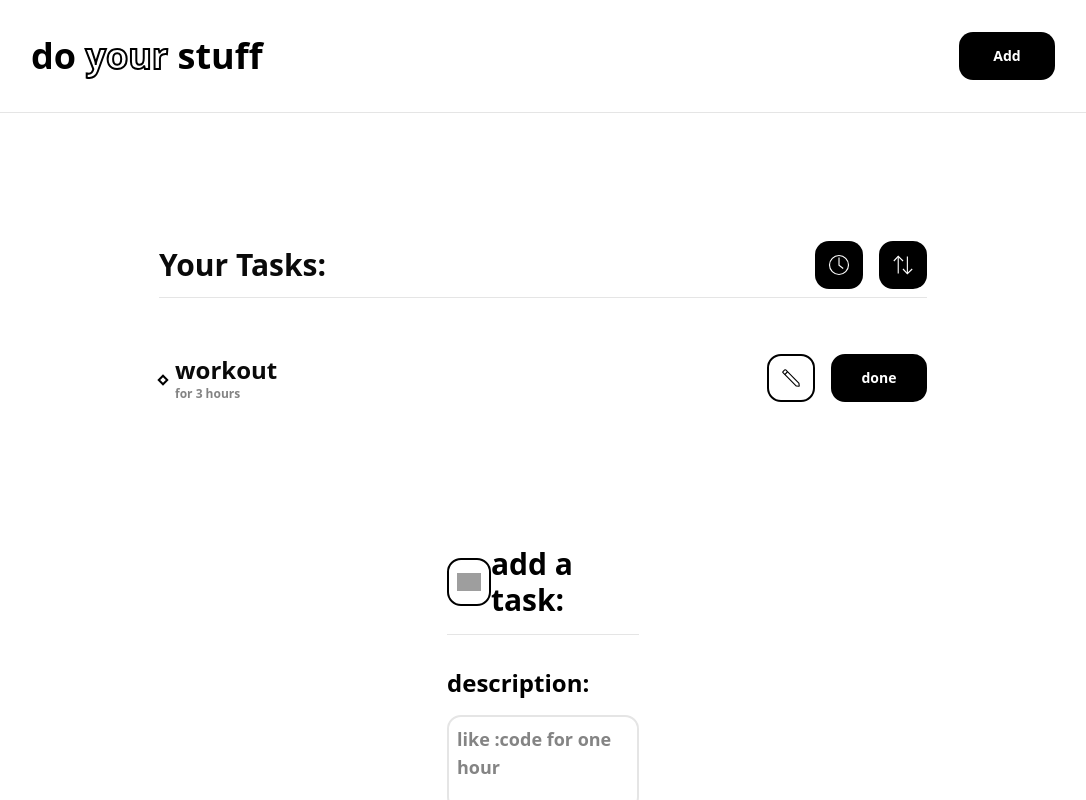
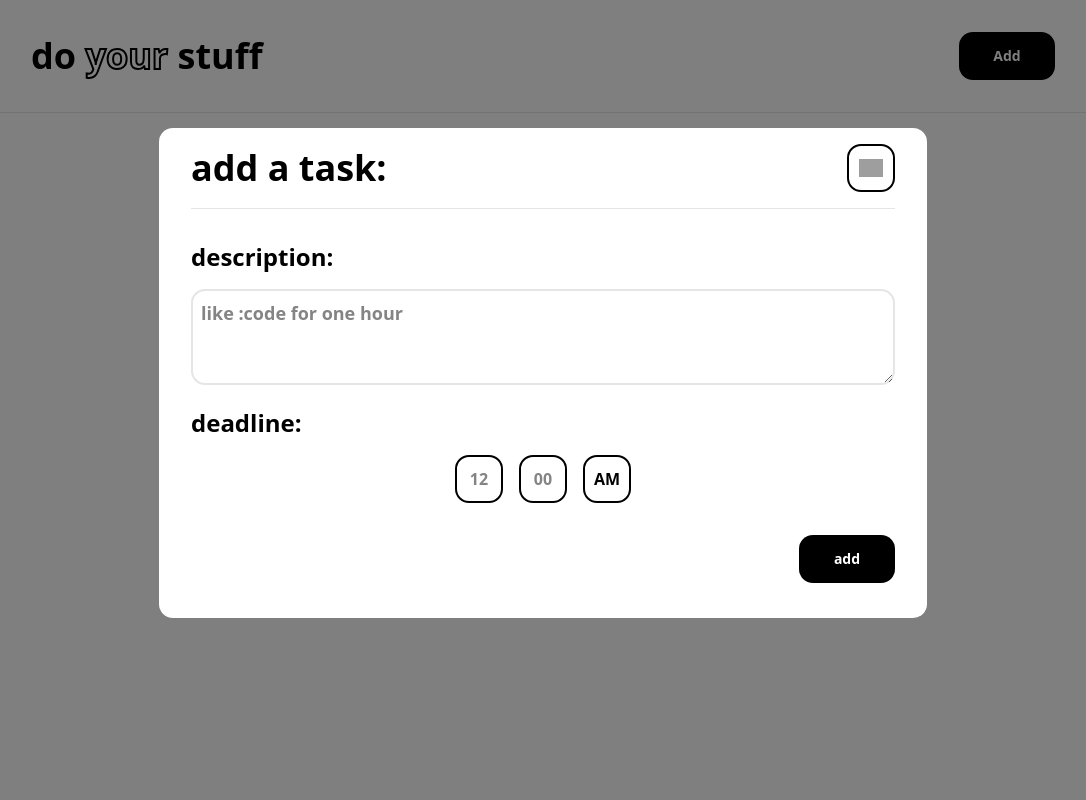
Before and after one commit to MohamCoder/Do-Your-Stuff-NextJs, a Next.js app: page / in a window 1280 px wide. Both pictures are taken after a click on the button "Add". Shown: the top 800 px of the page, without its empty margins (97-1183 px from the left). Built offline with nearby package versions, Linux system fonts and the light colour scheme; grey boxes are pictures that could not be loaded.

Commit message:
ui:fully functional

```diff
--- a/src/app/globals.css
+++ b/src/app/globals.css
@@ -23,6 +23,9 @@ input[type=number]::-webkit-outer-spin-button {
 
 input[type=number] {
   -moz-appearance: textfield;
+}
+input {
+  @apply w-12 h-12 border-2 border-black bg-white rounded-xl flex items-center justify-center select-none text-center placeholder:font-semibold font-semibold;
 }
 
 @custom-variant dark (&:is(.dark *));
--- a/src/app/page.tsx
+++ b/src/app/page.tsx
@@ -3,15 +3,29 @@ import { SquareButton } from "@/components/Buttons/img/SquareButton";
 import { BorderSquareButton } from "@/components/Buttons/img/BorderSquareButton";
 import { Button } from "@/components/Buttons/txt/Button";
 import { Todo } from "@/components/Todo";
-import { PopupModal } from "@/components/PopupModal";
-import { useState } from "react";
+import { Popup } from "@/components/Popup";
+import { useEffect, useState } from "react";
 
 export default function Home() {
-  const [isAsending, setIsAsending] = useState(false);
+  const [isAscending, setIsAscending] = useState(false);
   const [isTimeLeft, setIsTimeLeft] = useState(false);
+  const [showModal, setShowModal] = useState(false);
+  const [tasks, setTasks] = useState<{ title: string; deadline: Date ,id: number}[]>([]);
+  let lastId = 0;
+  useEffect(() => {
+    console.log(tasks);
+  }, [tasks, isAscending, isTimeLeft, showModal]);
 
   return (
     <>
+      {showModal && (
+        <Popup
+          onClose={() => setShowModal(false)}
+          onSubmit={(title: string, deadline: Date) =>
+            setTasks([...tasks, { title: title, deadline: deadline ,id: lastId++}])
+          }
+        />
+      )}
       <nav className="my-8 mx-32">
         <div className="flex justify-between items-center w-full gap-4">
           <span className="font-black text-black text-4xl">
@@ -20,7 +34,7 @@ export default function Home() {
             stuff
           </span>
 
-          <Button text="Add" />
+          <Button text="Add" onClick={() => setShowModal(true)} />
         </div>
       </nav>
 
@@ -33,7 +47,7 @@ export default function Home() {
             <SquareButton
               src="/time.svg"
               alt="time left"
-              className={isTimeLeft? "hidden" : ""}
+              className={isTimeLeft ? "hidden" : ""}
               onClick={() => setIsTimeLeft(!isTimeLeft)}
             />
             <BorderSquareButton
@@ -45,15 +59,15 @@ export default function Home() {
 
             <SquareButton
               src="/sort.svg"
-              alt="Asending Order"
-              className={isAsending ? "hidden" : ""}
-              onClick={() => setIsAsending(!isAsending)}
+              alt="Ascending Order"
+              className={isAscending ? "hidden" : ""}
+              onClick={() => setIsAscending(!isAscending)}
             />
             <BorderSquareButton
               src="/sort.svg"
               alt="Descending Order"
-              className={!isAsending ? "hidden" : ""}
-              onClick={() => setIsAsending(!isAsending)}
+              className={!isAscending ? "hidden" : ""}
+              onClick={() => setIsAscending(!isAscending)}
             />
           </span>
         </div>
@@ -62,12 +76,9 @@ export default function Home() {
       <hr className="mx-64" />
 
       <div id="tasks" className="mx-64 my-8">
-        <ul>
-          <li>
-            <Todo />
-          </li>
-        </ul>
-          <PopupModal />
+        {tasks.map((task, index) => (
+          <Todo key={index} task={task} isTimeLeft={isTimeLeft}/>
+        ))}
       </div>
     </>
   );
--- a/src/components/Buttons/txt/Button.tsx
+++ b/src/components/Buttons/txt/Button.tsx
@@ -1,7 +1,18 @@
-export function Button({text, onClick}: {text: string , onClick?: () => void}) {
+export function Button({
+  text,
+  onClick,
+}: {
+  text: string;
+  onClick?: () => void;
+}) {
   return (
-      <div className="h-12 w-24 bg-black rounded-xl flex items-center justify-center">
-        <button className="text-white text-sm font-black select-none" onClick={onClick}>{text}</button>
-      </div>
-  )
+    <div
+      className="h-12 w-24 bg-black rounded-xl flex items-center justify-center"
+      onClick={onClick}
+    >
+      <button className="text-white text-sm font-black select-none">
+        {text}
+      </button>
+    </div>
+  );
 }
--- a/src/components/InfoElements/Input.tsx
+++ /dev/null
@@ -1,23 +0,0 @@
-export function Input(props: {
-  placeholder?: string;
-  className?: string;
-  min?: number;
-  max?: number;
-  value?: number;
-  type?: string;
-}) {
-  return (
-    <input
-      className={
-        "w-12 h-12 border-2 border-black bg-white rounded-xl flex items-center justify-center select-none text-center placeholder:font-semibold font-semibold" +
-        " " +
-        props.className
-      }
-      placeholder={props.placeholder}
-      min={props.min}
-      max={props.max}
-      value={props.value}
-      type={props.type}
-    />
-  );
-}
--- a/src/components/InfoElements/Selector.tsx
+++ b/src/components/InfoElements/Selector.tsx
@@ -1,13 +1,13 @@
 export function Selector(props : {
   options: string[];
+  onChange: (event: React.ChangeEvent<HTMLSelectElement>) => void;
   className?: string;
 }) {
   return (
     <div
       className={"h-12 w-12 border-2 border-black bg-white rounded-xl flex items-center justify-center select-none" + " " + props.className}
     >
-      <select className="flex items-center justify-center text-black text-md font-black">
-
+      <select className="flex items-center justify-center text-black text-md font-black" onChange={props.onChange}>
         {props.options.map((option, index) => (
           <option key={index} >{option}</option>
         ))}
--- /dev/null
+++ b/src/components/Popup.tsx
@@ -0,0 +1,129 @@
+"use client";
+import { BorderSquareButton } from "./Buttons/img/BorderSquareButton";
+import { Button } from "./Buttons/txt/Button";
+import { Selector } from "./InfoElements/Selector";
+import { useState } from "react";
+
+function sanitizeInput(min: number, max: number, target: HTMLInputElement) {
+  const value = target.value;
+  if (
+    Number(value) > max ||
+    Number(value) < min ||
+    Number.isNaN(Number(value))
+  ) {
+    target.value = min.toString();
+    return min;
+  }
+  //to remove zeros from the start
+  target.value = Number(value).toString();
+  return Number(value);
+}
+
+function convertDeadlineToDate(deadline: number[]) {
+  const hour = deadline[0]
+  const minute = deadline[1]
+  const amPm = deadline[2]
+
+  const isPM = amPm === 1
+  const date = new Date()
+  const todoHours = isPM ? hour + 12 : hour
+  const tododMinutes = minute
+
+  if (date.getHours() > todoHours ||
+     (date.getHours() === todoHours && date.getMinutes() > tododMinutes)){
+    date.setDate(date.getDate() + 1)
+  }
+
+  date.setHours(todoHours)
+  date.setMinutes(tododMinutes)
+  date.setSeconds(0)
+  date.setMilliseconds(0)
+
+  return date
+}
+
+export function Popup(props: {
+  onSubmit: (task: string, deadline: Date) => void;
+  onClose: () => void;
+  className?: string;
+}) {
+  const [task, setTask] = useState<string>("");
+  const [deadline, setDeadline] = useState<number[]>([0, 0, 0]);
+  return (
+    <div className={props.className}>
+      {/* background */}
+      <div className="h-[100vh] w-[100vw] bg-black opacity-50 absolute top-0 left-0 z-10"></div>
+      {/* modal */}
+      <div className="absolute top-0 left-0 w-full h-full z-20">
+        <div className="lg:mx-64 md:mx-32 mx-8 mt-32 h-[30.6rem] w-auto bg-white rounded-xl py-4 px-8">
+          <div className="w-full h-auto flex justify-between items-center">
+            <span className="font-semibold text-black md:text-4xl text-3xl">
+              add a task:
+            </span>
+            <BorderSquareButton
+              src="/close.svg"
+              alt="close"
+              onClick={props.onClose}
+            />
+          </div>
+          <hr className="mt-4" />
+          <div className="mt-8 font-semibold text-black text-2xl">
+            description:
+          </div>
+          <textarea
+            className="w-full h-24 border-2 border-black-15 rounded-xl mt-4 font-semibold text-lg p-2"
+            placeholder="like :code for one hour"
+            onChange={(e) => setTask(e.target.value)}
+          ></textarea>
+          <div className="font-semibold text-black text-2xl mt-4">
+            deadline:
+          </div>
+          <div className="flex space-x-4 mt-4 w-full justify-center">
+            <input
+              placeholder="12"
+              onChange={(e) =>
+                setDeadline([
+                  sanitizeInput(0, 12, e.target),
+                  deadline[1],
+                  deadline[2],
+                ])
+              }
+            />
+            <input
+              placeholder="00"
+              onChange={(e) =>
+                setDeadline([
+                  deadline[0],
+                  sanitizeInput(0, 59, e.target),
+                  deadline[2],
+                ])
+              }
+            />
+            <Selector
+              options={["AM", "PM"]}
+              onChange={(e) =>
+                setDeadline([
+                  deadline[0],
+                  deadline[1],
+                  e.target.value === "AM" ? 0 : 1,
+                ])
+              }
+            />
+          </div>
+          <div
+            className="w-full flex items-center justify-end mt-8"
+            id="buttonWrapper"
+          >
+            <Button
+              text="add"
+              onClick={() => {
+                props.onSubmit(task, convertDeadlineToDate(deadline));
+                props.onClose();
+              }}
+            />
+          </div>
+        </div>
+      </div>
+    </div>
+  );
+}
--- a/src/components/PopupModal.tsx
+++ /dev/null
@@ -1,37 +0,0 @@
-import { BorderSquareButton } from "./Buttons/img/BorderSquareButton";
-import { Button } from "./Buttons/txt/Button";
-import { Input } from "./InfoElements/Input";
-import { Selector } from "./InfoElements/Selector";
-
-export function PopupModal() {
-  return (
-    <div className="lg:mx-64 md:mx-32 mx-8 mt-32 h-[490px] w-auto bg-white rounded-xl py-4 px-8">
-      <div className="w-full h-auto flex justify-between items-center" >
-        <BorderSquareButton src="/close.svg" alt="close" />
-        <span className="font-semibold text-black md:text-custom-2 text-3xl">
-          add a task:
-        </span>
-      </div>
-      <hr className="mt-4"/>
-      <div className="mt-8 font-semibold text-black text-2xl">description:</div>
-      <textarea
-        className="w-full h-24 border-2 border-black-15 rounded-xl mt-4 font-semibold text-lg p-2"
-        placeholder="like :code for one hour"
-      ></textarea>
-      <div className="font-semibold text-black text-2xl mt-4">deadline:</div>
-      <div
-        className="flex space-x-4 mt-4 w-full justify-center"
-      >
-        <Input placeholder="12"  min={0} max={12} type="number"/>
-        <Input placeholder="00"  min={0} max={59} type="number"/>
-        <Selector options={["AM","PM"]}/>
-      </div>
-      <div
-        className="w-full flex items-center justify-end mt-8"
-        id="buttonWrapper"
-      >
-        <Button text="add"/>
-      </div>
-    </div>
-  );
-}
--- a/src/components/Todo.tsx
+++ b/src/components/Todo.tsx
@@ -1,16 +1,28 @@
 import { BorderSquareButton } from "./Buttons/img/BorderSquareButton";
 import { Button } from "./Buttons/txt/Button";
+// todo : add a countdown timer
+function countDown(task,tasks) {
+  const now = new Date().getTime();
+  const distance = deadline - now;
 
-export function Todo() {
+  const hours = Math.floor((distance % (1000 * 60 * 60 * 24)) / (1000 * 60 * 60));
+  const minutes = Math.floor((distance % (1000 * 60 * 60)) / (1000 * 60));
+  const seconds = Math.floor((distance % (1000 * 60)) / 1000);
+}
+
+export function Todo(props: { task: {title: string; deadline: Date} ,isTimeLeft: boolean},onEnd: (task: {title: string; deadline: Date;id: number}) => void) {
   return (
     <div>
       <div className="h-2 w-2 rotate-45 bg-white border-black inline-block border-2 translate-y-[36px]"></div>
       <div className="mb-4 ml-4 flex justify-between w-full">
         <span>
           <h2 className="font-bold text-2xl" id="title">
-            workout
           </h2>
-          <h6 className="text-xs font-bold opacity-50">for 3 hours</h6>
+          <h6 className="text-xs font-bold opacity-50" >
+          {
+            props.isTimeLeft
+          }
+          </h6>
         </span>
         <div className="flex gap-4 translate-x-[-1rem]">
           <BorderSquareButton src="/edit.svg" alt="edit" />
```
